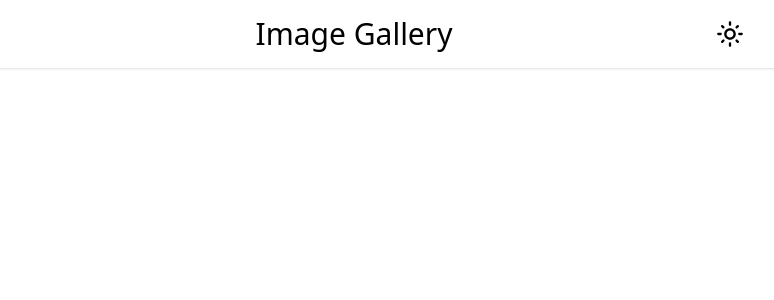
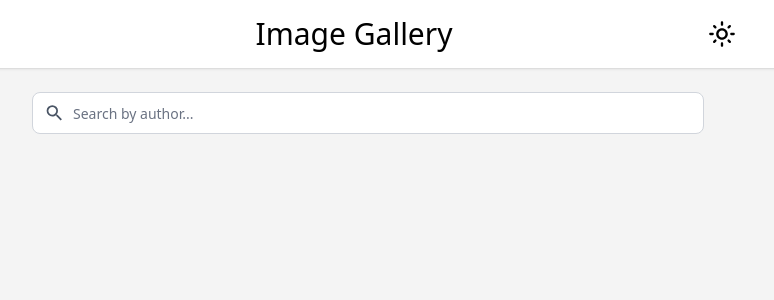
Before and after one commit to KruzeZab/image-gallery, a React (Vite) app: page / in a window 1280 px wide. Shown: the top 300 px of the page, without its empty margins (272-1046 px from the left). Built offline with nearby package versions, Linux system fonts and the light colour scheme.

Commit message:
add search input component

```diff
--- a/src/App.tsx
+++ b/src/App.tsx
@@ -1,9 +1,32 @@
+import { useState } from 'react';
+import { MdSearch } from 'react-icons/md';
+
 import Header from '@/components/Header';
+import TextInput from '@/components/common/TextInput';
 
 const App = () => {
+  const [text, setText] = useState('');
+
+  const handleTextChange = (e: React.ChangeEvent<HTMLInputElement>) => {
+    setText(e.target.value);
+  };
+
   return (
     <div>
       <Header />
+      <div className="container mx-auto mt-6 px-2 lg:px-0">
+        {/* Search Box */}
+        <div className="max-w-2xl mx-auto">
+          <TextInput
+            type="text"
+            placeholder="Search by author..."
+            required
+            startIcon={<MdSearch fontSize={21} className="text-gray-600" />}
+            value={text}
+            onChange={handleTextChange}
+          />
+        </div>
+      </div>
     </div>
   );
 };
--- a/src/components/Header/index.tsx
+++ b/src/components/Header/index.tsx
@@ -4,13 +4,13 @@ import Button from '@/components/common/Button';
 
 const Header = () => {
   return (
-    <div className="flex items-center justify-between py-4 shadow">
+    <div className="p-4 flex items-center justify-between shadow bg-white fixed top-0 w-full">
       {/* Placeholder */}
-      <div className="grow-1" />
+      <div className="hidden lg:block grow-1" />
       {/* Branding */}
-      <h1 className="text-3xl text-center grow-2">Image Gallery</h1>
+      <h1 className="text-3xl text-center lg:grow-2">Image Gallery</h1>
       {/* Theme Toggle */}
-      <div className="grow-1">
+      <div className="lg:grow-1">
         <Button type="button" className="block" title="Toggle theme">
           <MdOutlineLightMode fontSize={28} />
         </Button>
--- /dev/null
+++ b/src/components/common/TextInput/index.tsx
@@ -0,0 +1,34 @@
+import { ChangeEventHandler, InputHTMLAttributes } from 'react';
+
+import classNames from 'classnames';
+
+interface TextInputProps extends InputHTMLAttributes<HTMLInputElement> {
+  value: string;
+  onChange: ChangeEventHandler<HTMLInputElement>;
+  startIcon?: React.ReactNode;
+}
+
+const TextInput = (props: TextInputProps) => {
+  const { className, value, onChange, startIcon, ...rest } = props;
+
+  return (
+    <div className="relative">
+      {startIcon && (
+        <div className="absolute top-1/2 left-3 transform -translate-y-1/2">
+          {startIcon}
+        </div>
+      )}
+      <input
+        className={classNames(
+          'bg-white border border-gray-300 font-normal text-gray-800 text-md rounded-lg focus:outline-0 focus:ring-blue-500 focus:border-blue-500 block w-full p-2 transition-all duration-100 ease-linear pl-10 placeholder:text-gray-500 placeholder:text-sm',
+          className,
+        )}
+        value={value}
+        onChange={onChange}
+        {...rest}
+      />
+    </div>
+  );
+};
+
+export default TextInput;
--- a/src/index.css
+++ b/src/index.css
@@ -1 +1,6 @@
 @import 'tailwindcss';
+
+body {
+  background-color: #f4f4f4;
+  padding-top: 68px;
+}
```
